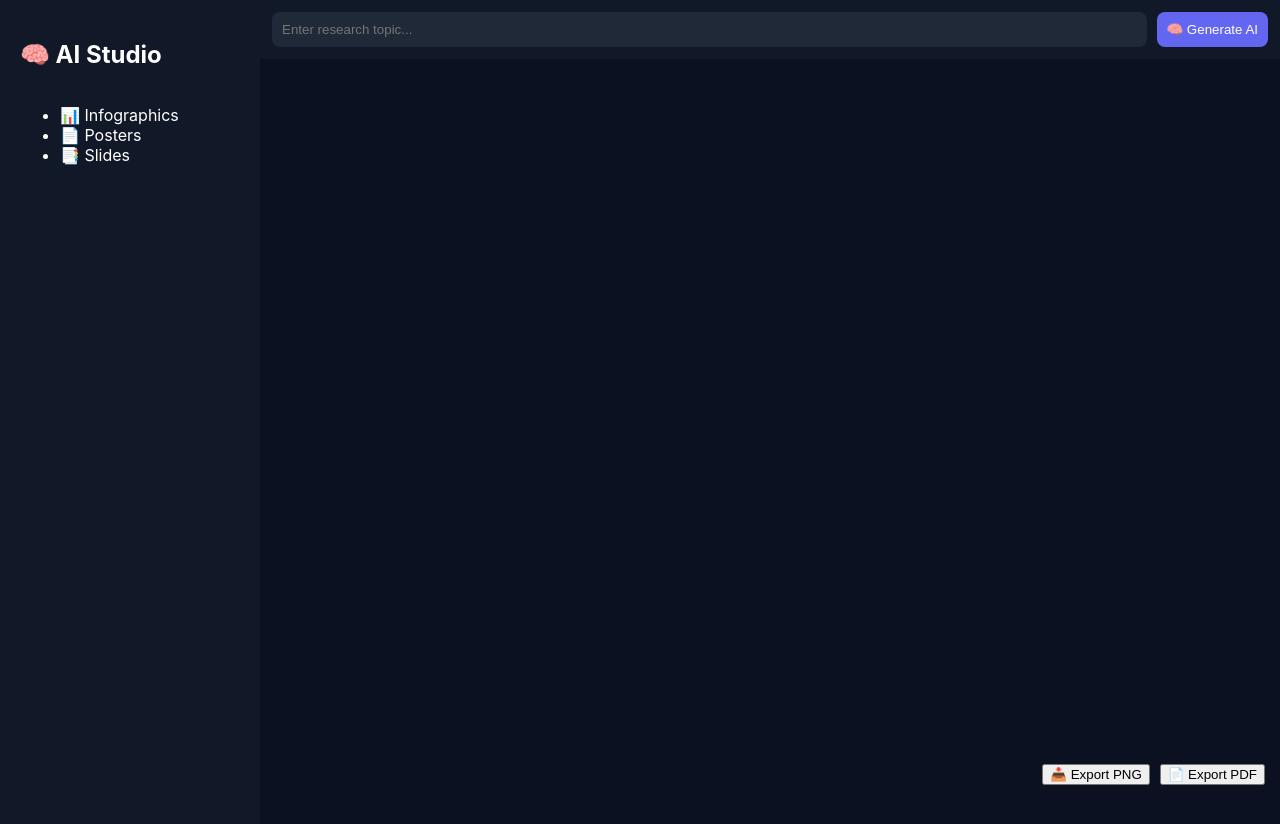
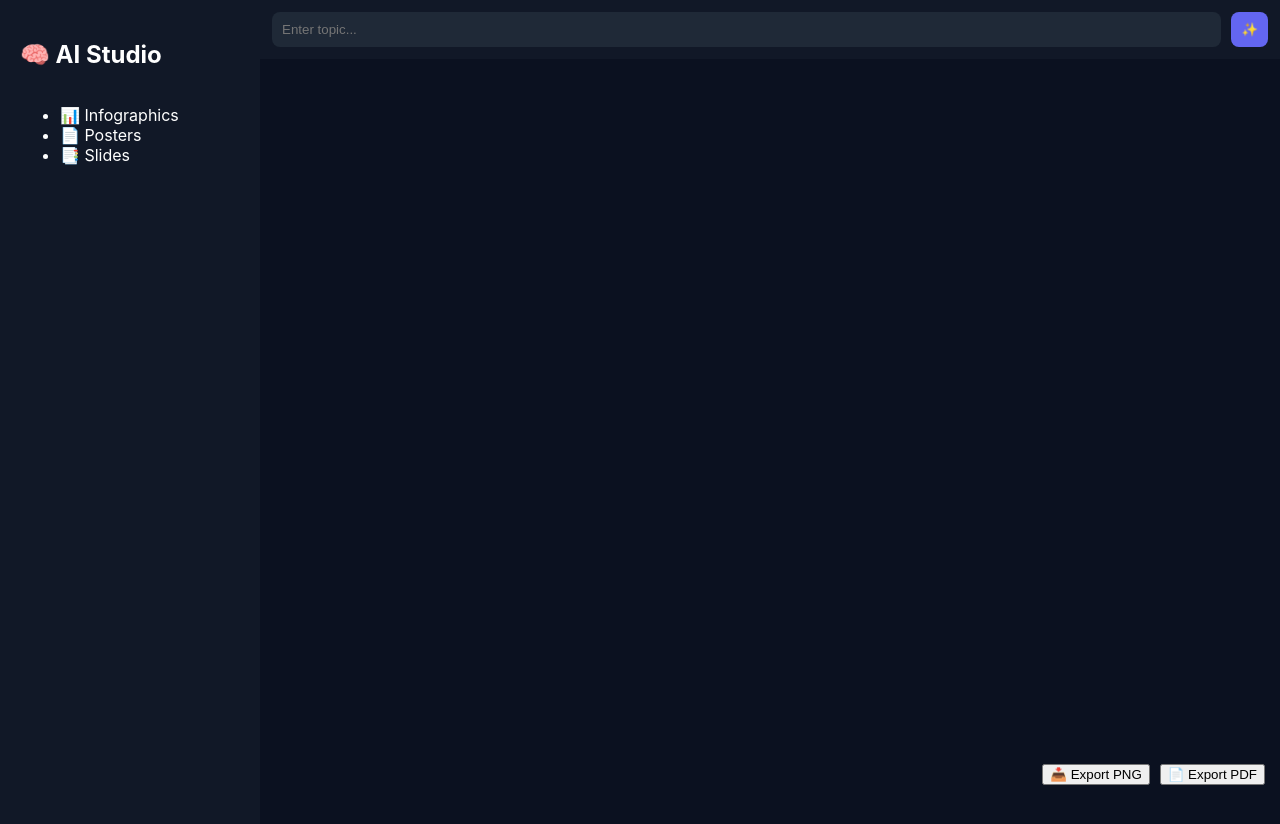
Before and after one commit to dev-akash-60/Ai-Infographics-for-research-Methodology, a React (Create React App) app in the folder frontend/: page / in a window 1280 px wide. Shown: the top 824 px of the page. Built offline with nearby package versions, Linux system fonts and the light colour scheme.

Commit message:
Add sidebar toggle button to Topbar component

```diff
--- a/frontend/src/components/Topbar.js
+++ b/frontend/src/components/Topbar.js
@@ -1,16 +1,19 @@
 import React, { useState } from "react";
 
-function Topbar({ generateBlocks }) {
+function Topbar({ generateBlocks, toggleSidebar }) {
   const [topic, setTopic] = useState("");
 
   return (
     <div className="topbar">
+      <button className="menu-btn" onClick={toggleSidebar}>☰</button>
+
       <input
-        placeholder="Enter research topic..."
+        placeholder="Enter topic..."
         value={topic}
         onChange={(e) => setTopic(e.target.value)}
       />
-      <button onClick={() => generateBlocks(topic)}>🧠 Generate AI</button>
+
+      <button onClick={() => generateBlocks(topic)}>✨</button>
     </div>
   );
 }
```
